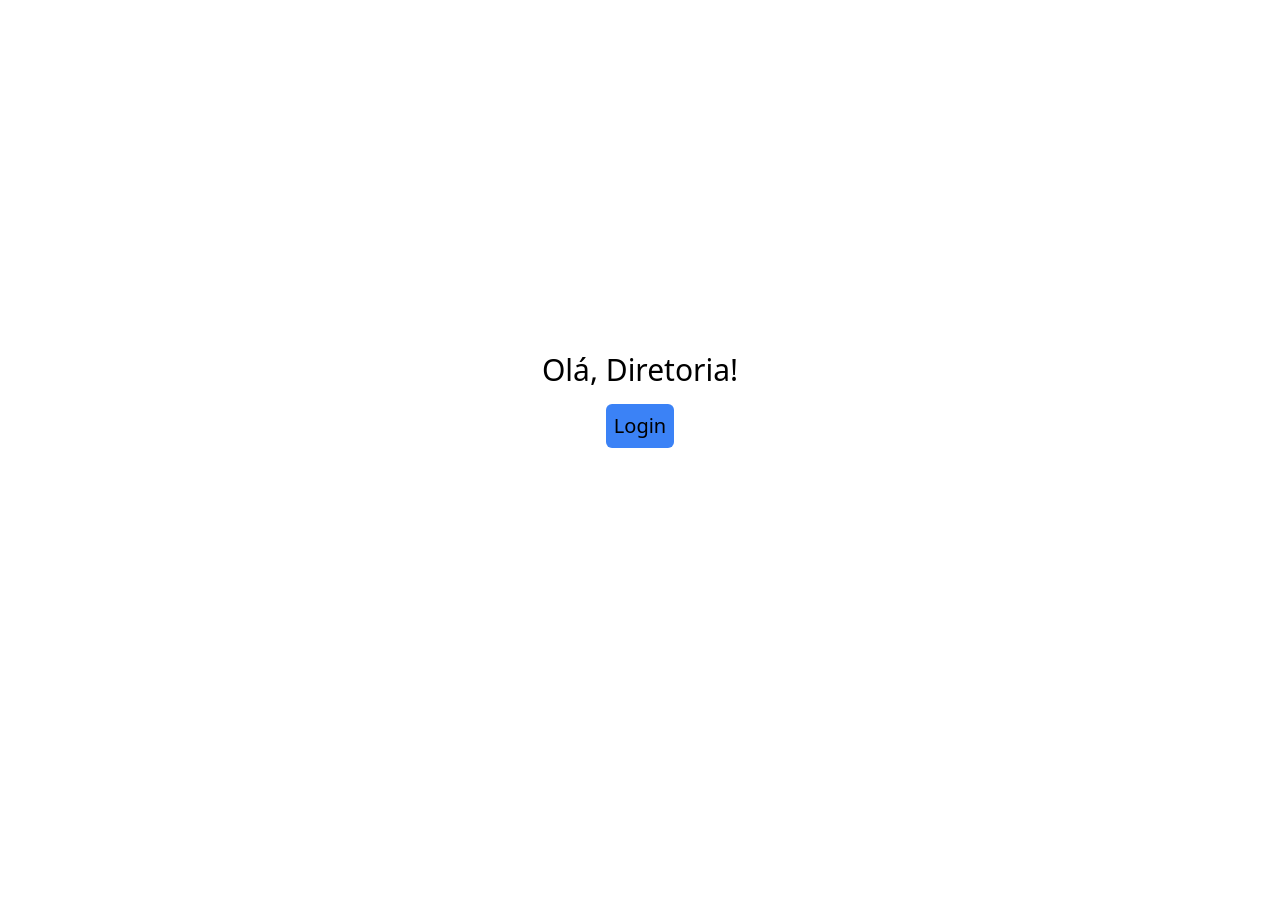
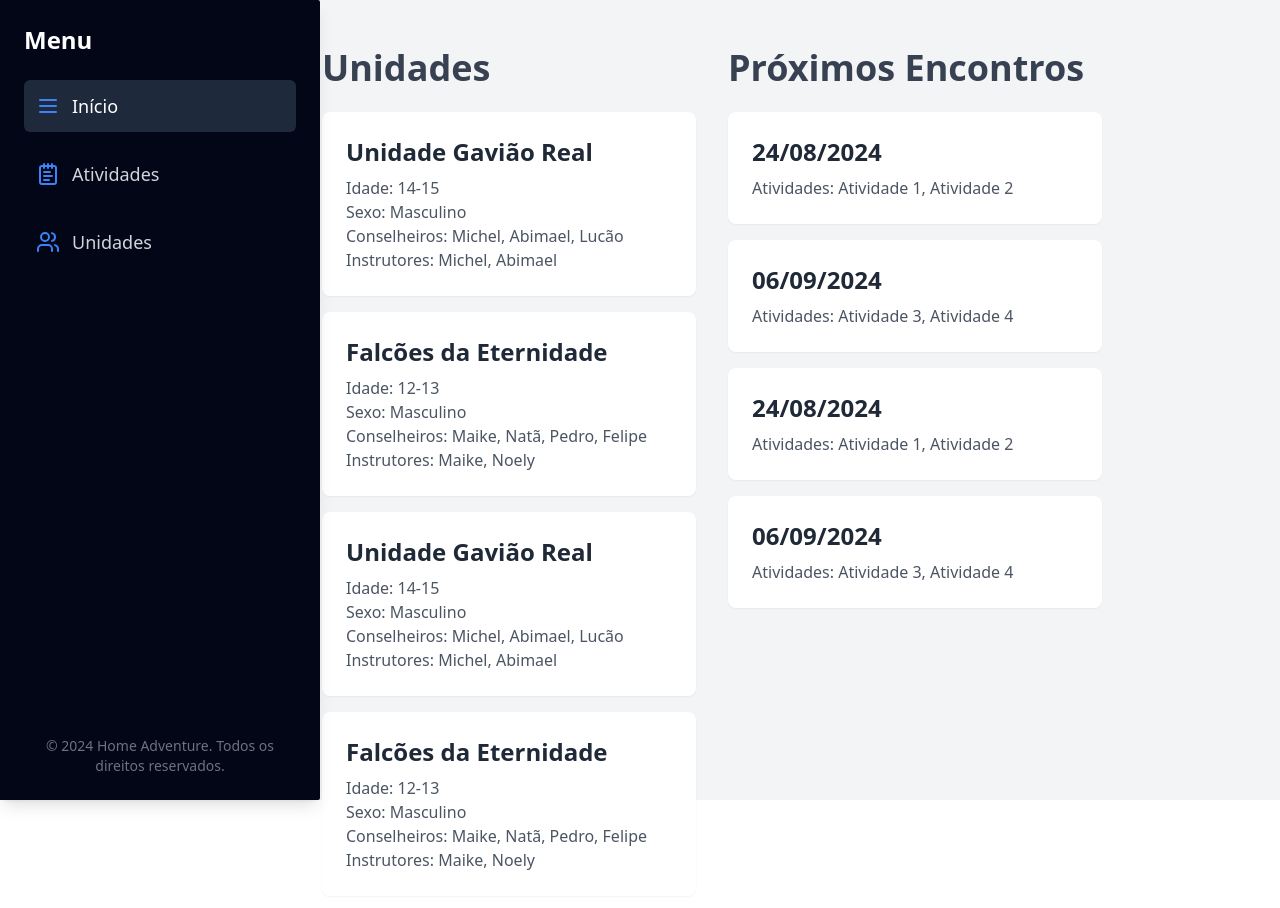
Before and after one commit to VictorJunqueira1/club-management, a Next.js app: page / in a window 1280 px wide. Shown: the top 908 px of the page. Before the commit the page ends 800 px from the top, so only its background shows below. Built offline with nearby package versions, Linux system fonts and the light colour scheme.

Commit message:
[feat] Displaying information on the main page.

```diff
--- a/package.json
+++ b/package.json
@@ -17,6 +17,7 @@
     "class-variance-authority": "^0.7.0",
     "clsx": "^2.1.1",
     "framer-motion": "^11.3.28",
+    "lucide-react": "^0.428.0",
     "next": "14.2.5",
     "react": "^18",
     "react-dom": "^18",
--- /dev/null
+++ b/src/components/Sidebar.tsx
@@ -0,0 +1,63 @@
+import React, { useState } from 'react';
+import { Users, NotepadText, Menu, X } from 'lucide-react';
+import Link from 'next/link';
+import { useRouter } from 'next/router';
+
+const Aside = () => {
+    const router = useRouter();
+    const { pathname } = router;
+    const [isSheetOpen, setIsSheetOpen] = useState(false);
+
+    const toggleSheet = () => {
+        setIsSheetOpen(!isSheetOpen);
+    };
+
+    return (
+        <>
+            <aside className={`lg:flex lg:w-80 lg:bg-slate-950 lg:p-6 lg:shadow-lg lg:rounded-r-sm lg:flex-col lg:fixed lg:left-0 lg:top-0 lg:h-full z-30 ${isSheetOpen ? 'block' : 'hidden'}`}>
+                <button
+                    onClick={toggleSheet}
+                    className="lg:hidden p-2 text-white absolute top-4 right-4"
+                >
+                    <X className="w-6 h-6" />
+                </button>
+                <h2 className="text-2xl font-bold mb-6 text-white">Menu</h2>
+                <nav>
+                    <ul className="space-y-4">
+                        <li className='hover:scale-105 duration-300'>
+                            <Link href="/" className={`flex items-center p-3 rounded-md transition-colors hover:bg-slate-900 ${pathname === '/' ? 'bg-slate-800 text-white' : 'text-gray-300'}`}>
+                                <Menu className="w-6 h-6 mr-3 text-blue-500" />
+                                <span className="text-lg font-medium">Início</span>
+                            </Link>
+                        </li>
+                        <li className='hover:scale-105 duration-300'>
+                            <Link href="/activities" className={`flex items-center p-3 rounded-md transition-colors hover:bg-slate-900 ${pathname === '/activities' ? 'bg-slate-800 text-white' : 'text-gray-300'}`}>
+                                <NotepadText className="w-6 h-6 mr-3 text-blue-500" />
+                                <span className="text-lg font-medium">Atividades</span>
+                            </Link>
+                        </li>
+                        <li className='hover:scale-105 duration-300'>
+                            <Link href="/units" className={`flex items-center p-3 rounded-md transition-colors hover:bg-slate-900 ${pathname === '/units' ? 'bg-slate-800 text-white' : 'text-gray-300'}`}>
+                                <Users className="w-6 h-6 mr-3 text-blue-500" />
+                                <span className="text-lg font-medium">Unidades</span>
+                            </Link>
+                        </li>
+                    </ul>
+                </nav>
+                <div className="mt-auto text-gray-500 text-sm text-center">
+                    <p>&copy; 2024 Home Adventure. Todos os direitos reservados.</p>
+                </div>
+            </aside>
+
+            {/* Toggle button for mobile view */}
+            <button
+                onClick={toggleSheet}
+                className="lg:hidden fixed top-4 left-4 p-2 text-white bg-blue-500 rounded-full z-40"
+            >
+                <Menu className="w-6 h-6" />
+            </button>
+        </>
+    );
+};
+
+export default Aside;
--- a/src/components/layouts/DirectorPanel.tsx
+++ b/src/components/layouts/DirectorPanel.tsx
@@ -1,12 +1,115 @@
-import Link from "next/link";
+import { useEffect, useState } from "react";
+import Sidebar from "../Sidebar";
+
+type Unit = {
+    name: string;
+    age: string;
+    gender: string;
+    counselors: string[];
+    instructors: string[];
+};
+
+type Event = {
+    date: string;
+    activities: string[];
+};
 
 const DirectorPanel = () => {
+    const [units, setUnits] = useState<Unit[]>([]);
+    const [events, setEvents] = useState<Event[]>([]);
+
+    useEffect(() => {
+        const mockUnits: Unit[] = [
+            {
+                name: "Unidade Gavião Real",
+                age: "14-15",
+                gender: "Masculino",
+                counselors: ["Michel", "Abimael", "Lucão"],
+                instructors: ["Michel", "Abimael"]
+            },
+            {
+                name: "Falcões da Eternidade",
+                age: "12-13",
+                gender: "Masculino",
+                counselors: ["Maike", "Natã", "Pedro", "Felipe"],
+                instructors: ["Maike", "Noely"]
+            },
+            {
+                name: "Unidade Gavião Real",
+                age: "14-15",
+                gender: "Masculino",
+                counselors: ["Michel", "Abimael", "Lucão"],
+                instructors: ["Michel", "Abimael"]
+            },
+            {
+                name: "Falcões da Eternidade",
+                age: "12-13",
+                gender: "Masculino",
+                counselors: ["Maike", "Natã", "Pedro", "Felipe"],
+                instructors: ["Maike", "Noely"]
+            },
+        ];
+
+        const mockEvents: Event[] = [
+            {
+                date: "24/08/2024",
+                activities: ["Atividade 1", "Atividade 2"]
+            },
+            {
+                date: "06/09/2024",
+                activities: ["Atividade 3", "Atividade 4"]
+            },
+            {
+                date: "24/08/2024",
+                activities: ["Atividade 1", "Atividade 2"]
+            },
+            {
+                date: "06/09/2024",
+                activities: ["Atividade 3", "Atividade 4"]
+            },
+        ];
+
+        setUnits(mockUnits);
+        setEvents(mockEvents);
+    }, []);
+
     return (
         <>
-        <main className="flex items-center justify-center flex-col text-3xl h-screen">
-            <h1>Olá, Diretoria!</h1>
-            <Link href={"/auth/login"} className="bg-blue-500 rounded-md p-2 text-center mt-4 text-xl">Login</Link>
-        </main>
+            <main className="flex lg:pl-48 items-start justify-center flex-col lg:flex-row p-6 lg:p-12 h-screen bg-gray-100 text-gray-800">
+                <Sidebar />
+                <div className="lg:w-3/4 mx-auto">
+                    <div className="grid grid-cols-1 lg:grid-cols-2 gap-8">
+                        <div>
+                            <h1 className="text-4xl font-bold text-gray-700 mb-6">Unidades</h1>
+                            {units.map((unit, index) => (
+                                <div
+                                    key={index}
+                                    className="bg-white shadow-sm rounded-lg p-6 mb-4 transition transform hover:-translate-y-1 hover:shadow-md"
+                                >
+                                    <h2 className="text-2xl font-semibold text-gray-800 mb-2">{unit.name}</h2>
+                                    <p className="text-gray-600">Idade: <span className="font-medium">{unit.age}</span></p>
+                                    <p className="text-gray-600">Sexo: <span className="font-medium">{unit.gender}</span></p>
+                                    <p className="text-gray-600">Conselheiros: <span className="font-medium">{unit.counselors.join(", ")}</span></p>
+                                    <p className="text-gray-600">Instrutores: <span className="font-medium">{unit.instructors.join(", ")}</span></p>
+                                </div>
+                            ))}
+                        </div>
+
+                        <div>
+                            <h1 className="text-4xl font-bold text-gray-700 mb-6">Próximos Encontros</h1>
+                            {events.map((event, index) => (
+                                <div
+                                    key={index}
+                                    className="bg-white shadow-sm rounded-lg p-6 mb-4 transition transform hover:-translate-y-1 hover:shadow-md"
+                                >
+                                    <h2 className="text-2xl font-semibold text-gray-800 mb-2">{event.date}</h2>
+                                    <p className="text-gray-600">Atividades: <span className="font-medium">{event.activities.join(", ")}</span></p>
+                                </div>
+                            ))}
+                        </div>
+                    </div>
+                </div>
+            </main>
         </>
     )
 }
--- /dev/null
+++ b/src/pages/activities.tsx
@@ -0,0 +1,16 @@
+import Sidebar from "@/components/Sidebar";
+import Link from "next/link";
+
+const ViewerPanel = () => {
+    return (
+        <>
+        <main className="flex items-center justify-center flex-col text-3xl h-screen">
+            <Sidebar />
+            <h1>Olá, Atividades!</h1>
+            <Link href={"/auth/login"} className="bg-blue-500 rounded-md p-2 text-center mt-4 text-xl">Login</Link>
+        </main>
+        </>
+    )
+}
+
+export default ViewerPanel;
```
Also changed, not shown: 1 other file (tests, documents, lock files or other folders).
